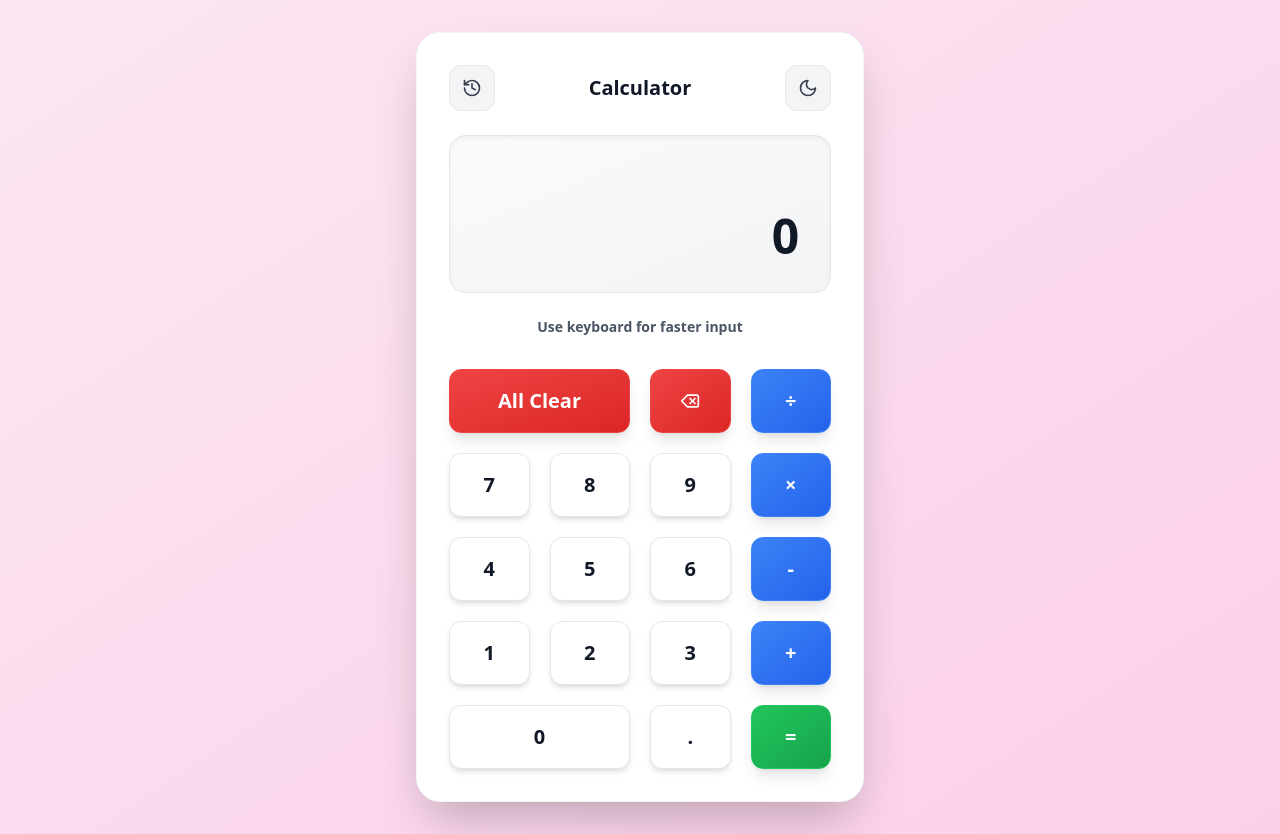
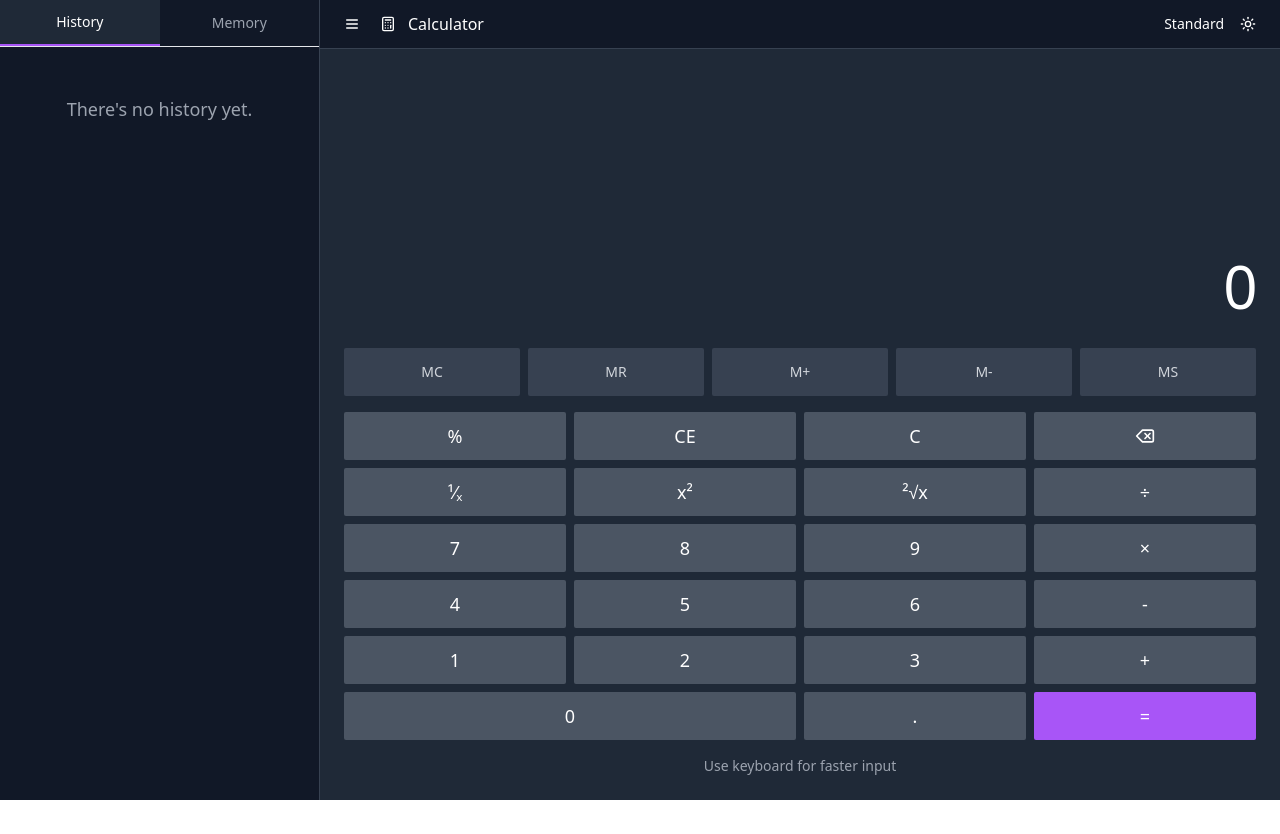
Before and after one commit to devsatyam012-creator/carcluterbysatyam, a React (Vite) app: page / in a window 1280 px wide. After the commit the page ends 800 px from the top, so only its background shows below. Built offline with nearby package versions, Linux system fonts and the light colour scheme.

Commit message:
Full Screen Desktop Calculator

```diff
--- a/src/App.tsx
+++ b/src/App.tsx
@@ -1,5 +1,5 @@
 import React, { useState, useEffect, useCallback } from 'react';
-import { Delete, RotateCcw, History, Sun, Moon, X } from 'lucide-react';
+import { Delete, RotateCcw, History, Sun, Moon, X, Menu, Calculator, Minus } from 'lucide-react';
 
 interface CalculatorState {
   display: string;
@@ -7,6 +7,7 @@ interface CalculatorState {
   operation: string | null;
   waitingForNewValue: boolean;
   history: string[];
+  memory: number;
 }
 
 function App() {
@@ -15,11 +16,13 @@ function App() {
     previousValue: null,
     operation: null,
     waitingForNewValue: false,
-    history: []
+    history: [],
+    memory: 0
   });
 
-  const [showHistory, setShowHistory] = useState(false);
-  const [isDarkMode, setIsDarkMode] = useState(false);
+  const [showSidebar, setShowSidebar] = useState(true);
+  const [sidebarTab, setSidebarTab] = useState<'history' | 'memory'>('history');
+  const [isDarkMode, setIsDarkMode] = useState(true);
 
   const inputNumber = useCallback((num: string) => {
     setState(prevState => {
@@ -66,14 +69,14 @@ function App() {
     }));
   }, []);
 
-  const allClear = useCallback(() => {
-    setState({
+  const clearEntry = useCallback(() => {
+    setState(prevState => ({
+      ...prevState,
       display: '0',
       previousValue: null,
       operation: null,
-      waitingForNewValue: false,
-      history: []
-    });
+      waitingForNewValue: false
+    }));
   }, []);
 
   const clearHistory = useCallback(() => {
@@ -82,6 +85,58 @@ function App() {
       history: []
     }));
   }, []);
+
+  const backspace = useCallback(() => {
+    setState(prevState => {
+      if (prevState.display.length > 1) {
+        return {
+          ...prevState,
+          display: prevState.display.slice(0, -1)
+        };
+      }
+      return {
+        ...prevState,
+        display: '0'
+      };
+    });
+  }, []);
+
+  const percentage = useCallback(() => {
+    setState(prevState => ({
+      ...prevState,
+      display: String(parseFloat(prevState.display) / 100)
+    }));
+  }, []);
+
+  const square = useCallback(() => {
+    const value = parseFloat(state.display);
+    const result = value * value;
+    setState(prevState => ({
+      ...prevState,
+      display: String(result),
+      history: [`sqr(${value}) = ${result}`, ...prevState.history.slice(0, 19)]
+    }));
+  }, [state.display]);
+
+  const squareRoot = useCallback(() => {
+    const value = parseFloat(state.display);
+    const result = Math.sqrt(value);
+    setState(prevState => ({
+      ...prevState,
+      display: String(result),
+      history: [`√(${value}) = ${result}`, ...prevState.history.slice(0, 19)]
+    }));
+  }, [state.display]);
+
+  const reciprocal = useCallback(() => {
+    const value = parseFloat(state.display);
+    const result = 1 / value;
+    setState(prevState => ({
+      ...prevState,
+      display: String(result),
+      history: [`1/(${value}) = ${result}`, ...prevState.history.slice(0, 19)]
+    }));
+  }, [state.display]);
 
   const performOperation = useCallback((nextOperation: string) => {
     const inputValue = parseFloat(state.display);
@@ -187,6 +242,42 @@ function App() {
     performOperation('');
   }, [performOperation]);
 
+  const memoryStore = useCallback(() => {
+    setState(prevState => ({
+      ...prevState,
+      memory: parseFloat(prevState.display)
+    }));
+  }, []);
+
+  const memoryRecall = useCallback(() => {
+    setState(prevState => ({
+      ...prevState,
+      display: String(prevState.memory),
+      waitingForNewValue: true
+    }));
+  }, []);
+
+  const memoryClear = useCallback(() => {
+    setState(prevState => ({
+      ...prevState,
+      memory: 0
+    }));
+  }, []);
+
+  const memoryAdd = useCallback(() => {
+    setState(prevState => ({
+      ...prevState,
+      memory: prevState.memory + parseFloat(prevState.display)
+    }));
+  }, []);
+
+  const memorySubtract = useCallback(() => {
+    setState(prevState => ({
+      ...prevState,
+      memory: prevState.memory - parseFloat(prevState.display)
+    }));
+  }, []);
+
   const handleKeyPress = useCallback((event: KeyboardEvent) => {
     const { key } = event;
 
@@ -206,11 +297,13 @@ function App() {
     } else if (key === 'Enter' || key === '=') {
       calculate();
     } else if (key === 'Escape') {
-      allClear();
+      clearEntry();
     } else if (key === 'Backspace') {
-      clear();
+      backspace();
+    } else if (key === '%') {
+      percentage();
     }
-  }, [inputNumber, inputDecimal, handleOperationPress, calculate, allClear, clear]);
+  }, [inputNumber, inputDecimal, handleOperationPress, calculate, clearEntry, backspace, percentage]);
 
   useEffect(() => {
     document.addEventListener('keydown', handleKeyPress);
@@ -221,28 +314,42 @@ function App() {
     onClick,
     className,
     children,
-    variant = 'default'
+    variant = 'default',
+    size = 'normal'
   }: {
     onClick: () => void;
     className?: string;
     children: React.ReactNode;
-    variant?: 'default' | 'operator' | 'action' | 'equals';
+    variant?: 'default' | 'operator' | 'action' | 'equals' | 'memory';
+    size?: 'normal' | 'wide';
   }) => {
-    const baseClasses = "h-16 rounded-xl font-bold text-xl transition-all duration-200 hover:shadow-lg active:scale-95 border flex items-center justify-center";
+    const baseClasses = "h-12 rounded-sm font-medium text-lg transition-all duration-150 hover:bg-opacity-80 active:scale-95 border-0 flex items-center justify-center";
 
     const variantClasses = {
       default: isDarkMode
-        ? "bg-gray-800 hover:bg-gray-700 text-white border-gray-600 shadow-md font-bold text-2xl"
-        : "bg-white hover:bg-gray-50 text-gray-900 border-gray-200 shadow-md font-bold text-2xl",
-      operator: "bg-gradient-to-br from-blue-500 to-blue-600 hover:from-blue-600 hover:to-blue-700 text-white border-blue-500 shadow-lg font-bold text-xl",
-      action: "bg-gradient-to-br from-red-500 to-red-600 hover:from-red-600 hover:to-red-700 text-white border-red-500 shadow-lg font-bold text-lg",
-      equals: "bg-gradient-to-br from-green-500 to-green-600 hover:from-green-600 hover:to-green-700 text-white border-green-500 shadow-lg font-bold text-xl"
+        ? "bg-gray-600 hover:bg-gray-500 text-white"
+        : "bg-gray-200 hover:bg-gray-300 text-gray-900",
+      operator: isDarkMode
+        ? "bg-gray-600 hover:bg-gray-500 text-white"
+        : "bg-gray-200 hover:bg-gray-300 text-gray-900",
+      action: isDarkMode
+        ? "bg-gray-600 hover:bg-gray-500 text-white"
+        : "bg-gray-200 hover:bg-gray-300 text-gray-900",
+      equals: "bg-purple-500 hover:bg-purple-600 text-white",
+      memory: isDarkMode
+        ? "bg-gray-700 hover:bg-gray-600 text-gray-300 text-sm"
+        : "bg-gray-100 hover:bg-gray-200 text-gray-700 text-sm"
+    };
+
+    const sizeClasses = {
+      normal: "",
+      wide: "col-span-2"
     };
 
     return (
       <button
         onClick={onClick}
-        className={`${baseClasses} ${variantClasses[variant]} ${className || ''}`}
+        className={`${baseClasses} ${variantClasses[variant]} ${sizeClasses[size]} ${className || ''}`}
       >
         {children}
       </button>
@@ -250,184 +357,235 @@ function App() {
   };
 
   return (
-    <div className={`min-h-screen transition-all duration-300 flex items-center justify-center p-8 ${
+    <div className={`h-screen flex transition-all duration-300 ${
       isDarkMode
-        ? 'bg-gradient-to-br from-gray-900 to-gray-800'
-        : 'bg-gradient-to-br from-pink-100 to-pink-200'
+        ? 'bg-gray-800 text-white'
+        : 'bg-white text-gray-900'
     }`}>
-      <div className="max-w-md w-full relative">
-        {/* Calculator */}
-        <div className={`rounded-3xl p-8 shadow-2xl border backdrop-blur-sm transition-all duration-300 ${
+      {/* Sidebar */}
+      {showSidebar && (
+        <div className={`w-80 border-r flex flex-col transition-all duration-300 ${
           isDarkMode
             ? 'bg-gray-900 border-gray-700'
-            : 'bg-white border-gray-100'
+            : 'bg-gray-50 border-gray-200'
         }`}>
-          {/* Header with controls */}
-          <div className="flex justify-between items-center mb-6">
+          {/* Sidebar Header */}
+          <div className="flex border-b">
             <button
-              onClick={() => setShowHistory(!showHistory)}
-              className={`p-3 rounded-xl transition-all duration-200 hover:shadow-lg active:scale-95 ${
-                isDarkMode
-                  ? 'bg-gray-800 hover:bg-gray-700 text-white border border-gray-600'
-                  : 'bg-gray-100 hover:bg-gray-200 text-gray-700 border border-gray-200'
+              onClick={() => setSidebarTab('history')}
+              className={`flex-1 px-4 py-3 text-sm font-medium transition-all duration-200 ${
+                sidebarTab === 'history'
+                  ? isDarkMode
+                    ? 'bg-gray-800 text-white border-b-2 border-purple-500'
+                    : 'bg-white text-gray-900 border-b-2 border-purple-500'
+                  : isDarkMode
+                    ? 'text-gray-400 hover:text-white hover:bg-gray-800'
+                    : 'text-gray-600 hover:text-gray-900 hover:bg-gray-100'
               }`}
             >
-              <History className="w-5 h-5" />
+              History
             </button>
-
-            <h1 className={`text-xl font-bold ${isDarkMode ? 'text-white' : 'text-gray-900'}`}>
-              Calculator
-            </h1>
-
             <button
-              onClick={() => setIsDarkMode(!isDarkMode)}
-              className={`p-3 rounded-xl transition-all duration-200 hover:shadow-lg active:scale-95 ${
-                isDarkMode
-                  ? 'bg-gray-800 hover:bg-gray-700 text-white border border-gray-600'
-                  : 'bg-gray-100 hover:bg-gray-200 text-gray-700 border border-gray-200'
+              onClick={() => setSidebarTab('memory')}
+              className={`flex-1 px-4 py-3 text-sm font-medium transition-all duration-200 ${
+                sidebarTab === 'memory'
+                  ? isDarkMode
+                    ? 'bg-gray-800 text-white border-b-2 border-purple-500'
+                    : 'bg-white text-gray-900 border-b-2 border-purple-500'
+                  : isDarkMode
+                    ? 'text-gray-400 hover:text-white hover:bg-gray-800'
+                    : 'text-gray-600 hover:text-gray-900 hover:bg-gray-100'
               }`}
             >
-              {isDarkMode ? <Sun className="w-5 h-5" /> : <Moon className="w-5 h-5" />}
+              Memory
             </button>
           </div>
 
-          <div className="mb-8">
-            <div className={`rounded-2xl p-8 mb-6 border shadow-inner transition-all duration-300 ${
-              isDarkMode
-                ? 'bg-gradient-to-br from-gray-800 to-gray-700 border-gray-600'
-                : 'bg-gradient-to-br from-gray-50 to-gray-100 border-gray-200'
-            }`}>
-              <div className="text-right">
-                <div className={`text-base h-8 font-semibold ${
-                  isDarkMode ? 'text-gray-300' : 'text-gray-600'
-                }`}>
-                  {state.previousValue !== null && state.operation
-                    ? `${state.previousValue} ${state.operation}`
-                    : ''
-                  }
-                </div>
-                <div className={`text-5xl font-bold mt-3 truncate tracking-tight ${
-                  isDarkMode ? 'text-white' : 'text-gray-900'
-                }`}>
-                  {state.display}
-                </div>
+          {/* Sidebar Content */}
+          <div className="flex-1 overflow-y-auto p-4">
+            {sidebarTab === 'history' ? (
+              <div>
+                {state.history.length === 0 ? (
+                  <div className={`text-center py-8 ${isDarkMode ? 'text-gray-400' : 'text-gray-500'}`}>
+                    <p className="text-lg mb-2">There's no history yet.</p>
+                  </div>
+                ) : (
+                  <div className="space-y-2">
+                    <div className="flex justify-between items-center mb-4">
+                      <button
+                        onClick={clearHistory}
+                        className={`p-2 rounded hover:bg-opacity-80 transition-all duration-200 ${
+                          isDarkMode
+                            ? 'hover:bg-gray-700 text-gray-400'
+                            : 'hover:bg-gray-200 text-gray-600'
+                        }`}
+                      >
+                        <RotateCcw className="w-4 h-4" />
+                      </button>
+                    </div>
+                    {state.history.map((calculation, index) => (
+                      <div
+                        key={index}
+                        className={`p-3 rounded text-right transition-all duration-200 hover:bg-opacity-80 cursor-pointer ${
+                          isDarkMode
+                            ? 'hover:bg-gray-800'
+                            : 'hover:bg-gray-100'
+                        }`}
+                      >
+                        <div className="text-sm font-mono break-all">
+                          {calculation}
+                        </div>
+                      </div>
+                    ))}
+                  </div>
+                )}
               </div>
-            </div>
+            ) : (
+              <div>
+                {state.memory === 0 ? (
+                  <div className={`text-center py-8 ${isDarkMode ? 'text-gray-400' : 'text-gray-500'}`}>
+                    <p className="text-lg mb-2">There's nothing saved in memory.</p>
+                  </div>
+                ) : (
+                  <div className={`p-4 rounded border ${
+                    isDarkMode
+                      ? 'bg-gray-800 border-gray-600'
+                      : 'bg-white border-gray-200'
+                  }`}>
+                    <div className="text-right text-2xl font-mono mb-2">
+                      {state.memory}
+                    </div>
+                    <div className="flex gap-2">
+                      <Button onClick={memoryClear} variant="memory" className="flex-1">
+                        MC
+                      </Button>
+                      <Button onClick={memoryRecall} variant="memory" className="flex-1">
+                        MR
+                      </Button>
+                      <Button onClick={memoryAdd} variant="memory" className="flex-1">
+                        M+
+                      </Button>
+                      <Button onClick={memorySubtract} variant="memory" className="flex-1">
+                        M-
+                      </Button>
+                    </div>
+                  </div>
+                )}
+              </div>
+            )}
+          </div>
+        </div>
+      )}
 
-            <div className={`text-sm text-center font-semibold ${
+      {/* Main Calculator */}
+      <div className="flex-1 flex flex-col">
+        {/* Title Bar */}
+        <div className={`flex items-center justify-between px-4 py-2 border-b ${
+          isDarkMode
+            ? 'bg-gray-900 border-gray-700'
+            : 'bg-gray-50 border-gray-200'
+        }`}>
+          <div className="flex items-center gap-3">
+            <button
+              onClick={() => setShowSidebar(!showSidebar)}
+              className={`p-2 rounded hover:bg-opacity-80 transition-all duration-200 ${
+                isDarkMode
+                  ? 'hover:bg-gray-700'
+                  : 'hover:bg-gray-200'
+              }`}
+            >
+              <Menu className="w-4 h-4" />
+            </button>
+            <Calculator className="w-4 h-4" />
+            <span className="font-medium">Calculator</span>
+          </div>
+
+          <div className="flex items-center gap-2">
+            <span className="text-sm font-medium">Standard</span>
+            <button
+              onClick={() => setIsDarkMode(!isDarkMode)}
+              className={`p-2 rounded hover:bg-opacity-80 transition-all duration-200 ${
+                isDarkMode
+                  ? 'hover:bg-gray-700'
+                  : 'hover:bg-gray-200'
+              }`}
+            >
+              {isDarkMode ? <Sun className="w-4 h-4" /> : <Moon className="w-4 h-4" />}
+            </button>
+          </div>
+        </div>
+
+        {/* Display */}
+        <div className="flex-1 flex flex-col justify-end p-6">
+          <div className="text-right mb-8">
+            <div className={`text-sm mb-2 h-6 ${
               isDarkMode ? 'text-gray-400' : 'text-gray-600'
             }`}>
-              Use keyboard for faster input
+              {state.previousValue !== null && state.operation
+                ? `${state.previousValue} ${state.operation}`
+                : ''
+              }
+            </div>
+            <div className="text-6xl font-light tracking-tight">
+              {state.display}
             </div>
           </div>
 
-          <div className="grid grid-cols-4 gap-5">
+          {/* Memory Row */}
+          <div className="grid grid-cols-5 gap-2 mb-4">
+            <Button onClick={memoryClear} variant="memory">MC</Button>
+            <Button onClick={memoryRecall} variant="memory">MR</Button>
+            <Button onClick={memoryAdd} variant="memory">M+</Button>
+            <Button onClick={memorySubtract} variant="memory">M-</Button>
+            <Button onClick={memoryStore} variant="memory">MS</Button>
+          </div>
+
+          {/* Calculator Grid */}
+          <div className="grid grid-cols-4 gap-2">
             {/* Row 1 */}
-            <Button onClick={allClear} variant="action" className="col-span-2">
-              All Clear
-            </Button>
-            <Button onClick={clear} variant="action">
-              <Delete className="w-5 h-5 mx-auto" />
-            </Button>
-            <Button onClick={() => handleOperationPress('÷')} variant="operator">
-              ÷
+            <Button onClick={percentage} variant="action">%</Button>
+            <Button onClick={clearEntry} variant="action">CE</Button>
+            <Button onClick={clear} variant="action">C</Button>
+            <Button onClick={backspace} variant="action">
+              <Delete className="w-5 h-5" />
             </Button>
 
             {/* Row 2 */}
+            <Button onClick={reciprocal} variant="action">¹⁄ₓ</Button>
+            <Button onClick={square} variant="action">x²</Button>
+            <Button onClick={squareRoot} variant="action">²√x</Button>
+            <Button onClick={() => handleOperationPress('÷')} variant="operator">÷</Button>
+
+            {/* Row 3 */}
             <Button onClick={() => inputNumber('7')}>7</Button>
             <Button onClick={() => inputNumber('8')}>8</Button>
             <Button onClick={() => inputNumber('9')}>9</Button>
-            <Button onClick={() => handleOperationPress('×')} variant="operator">
-              ×
-            </Button>
+            <Button onClick={() => handleOperationPress('×')} variant="operator">×</Button>
 
-            {/* Row 3 */}
+            {/* Row 4 */}
             <Button onClick={() => inputNumber('4')}>4</Button>
             <Button onClick={() => inputNumber('5')}>5</Button>
             <Button onClick={() => inputNumber('6')}>6</Button>
-            <Button onClick={() => handleOperationPress('-')} variant="operator">
-              -
-            </Button>
+            <Button onClick={() => handleOperationPress('-')} variant="operator">-</Button>
 
-            {/* Row 4 */}
+            {/* Row 5 */}
             <Button onClick={() => inputNumber('1')}>1</Button>
             <Button onClick={() => inputNumber('2')}>2</Button>
             <Button onClick={() => inputNumber('3')}>3</Button>
-            <Button onClick={() => handleOperationPress('+')} variant="operator">
-              +
-            </Button>
+            <Button onClick={() => handleOperationPress('+')} variant="operator">+</Button>
 
-            {/* Row 5 */}
-            <Button onClick={() => inputNumber('0')} className="col-span-2">
-              0
-            </Button>
+            {/* Row 6 */}
+            <Button onClick={() => inputNumber('0')} size="wide">0</Button>
             <Button onClick={inputDecimal}>.</Button>
-            <Button onClick={calculate} variant="equals">
-              =
-            </Button>
+            <Button onClick={calculate} variant="equals">=</Button>
+          </div>
+
+          <div className={`text-center text-sm mt-4 ${
+            isDarkMode ? 'text-gray-400' : 'text-gray-600'
+          }`}>
+            Use keyboard for faster input
           </div>
         </div>
-
-        {/* History Panel */}
-        {showHistory && (
-          <div className={`absolute top-0 right-0 w-80 h-full rounded-3xl p-6 shadow-2xl border backdrop-blur-sm transition-all duration-300 transform translate-x-full ml-4 ${
-            isDarkMode
-              ? 'bg-gray-900 border-gray-700'
-              : 'bg-white border-gray-100'
-          }`}>
-            <div className="flex justify-between items-center mb-6">
-              <h2 className={`text-xl font-bold ${isDarkMode ? 'text-white' : 'text-gray-900'}`}>
-                History
-              </h2>
-              <div className="flex gap-2">
-                <button
-                  onClick={clearHistory}
-                  className={`p-2 rounded-lg transition-all duration-200 hover:shadow-lg active:scale-95 ${
-                    isDarkMode
-                      ? 'bg-gray-800 hover:bg-gray-700 text-white border border-gray-600'
-                      : 'bg-gray-100 hover:bg-gray-200 text-gray-700 border border-gray-200'
-                  }`}
-                >
-                  <RotateCcw className="w-4 h-4" />
-                </button>
-                <button
-                  onClick={() => setShowHistory(false)}
-                  className={`p-2 rounded-lg transition-all duration-200 hover:shadow-lg active:scale-95 ${
-                    isDarkMode
-                      ? 'bg-gray-800 hover:bg-gray-700 text-white border border-gray-600'
-                      : 'bg-gray-100 hover:bg-gray-200 text-gray-700 border border-gray-200'
-                  }`}
-                >
-                  <X className="w-4 h-4" />
-                </button>
-              </div>
-            </div>
-
-            <div className="space-y-3 max-h-96 overflow-y-auto">
-              {state.history.length === 0 ? (
-                <div className={`text-center py-8 ${isDarkMode ? 'text-gray-400' : 'text-gray-500'}`}>
-                  <History className="w-12 h-12 mx-auto mb-3 opacity-50" />
-                  <p>No calculations yet</p>
-                </div>
-              ) : (
-                state.history.map((calculation, index) => (
-                  <div
-                    key={index}
-                    className={`p-3 rounded-lg border transition-all duration-200 hover:shadow-md ${
-                      isDarkMode
-                        ? 'bg-gray-800 border-gray-600 text-white hover:bg-gray-700'
-                        : 'bg-gray-50 border-gray-200 text-gray-900 hover:bg-gray-100'
-                    }`}
-                  >
-                    <div className="text-sm font-mono break-all">
-                      {calculation}
-                    </div>
-                  </div>
-                ))
-              )}
-            </div>
-          </div>
-        )}
       </div>
     </div>
   );
```
